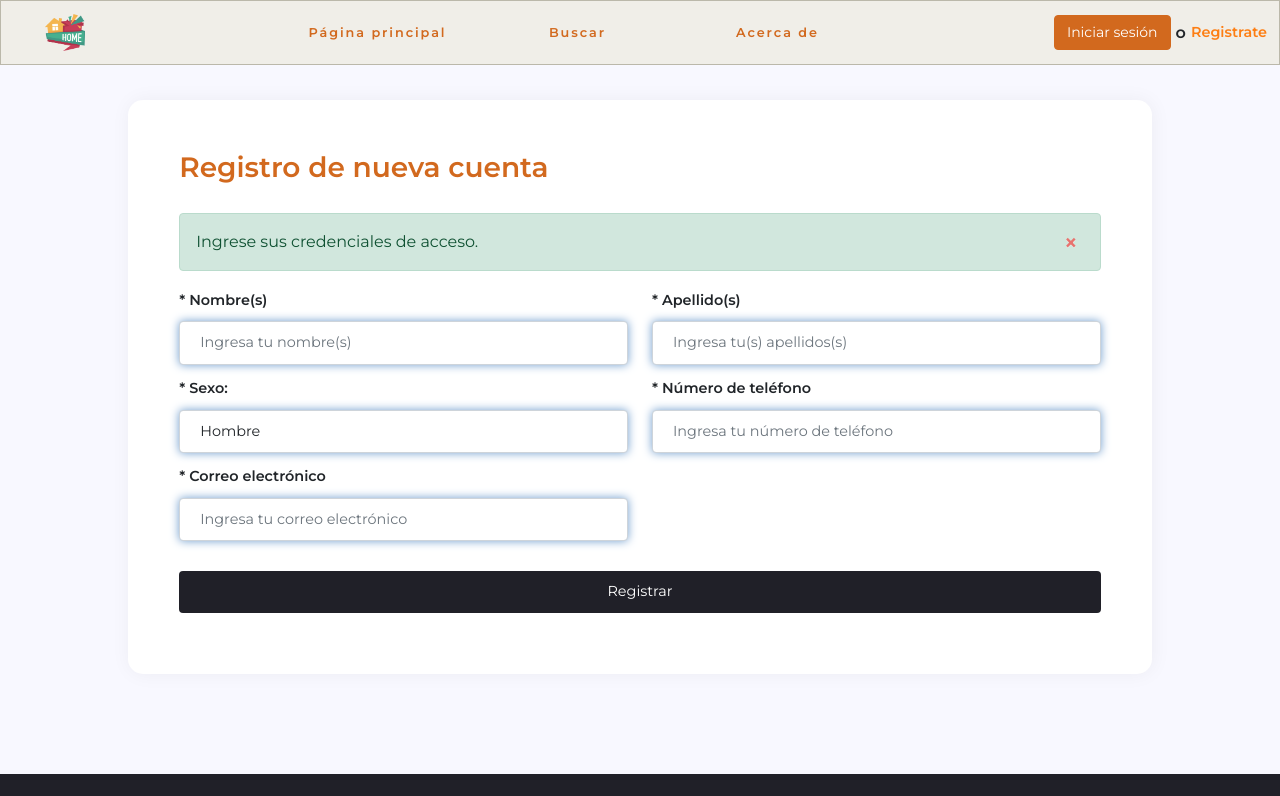
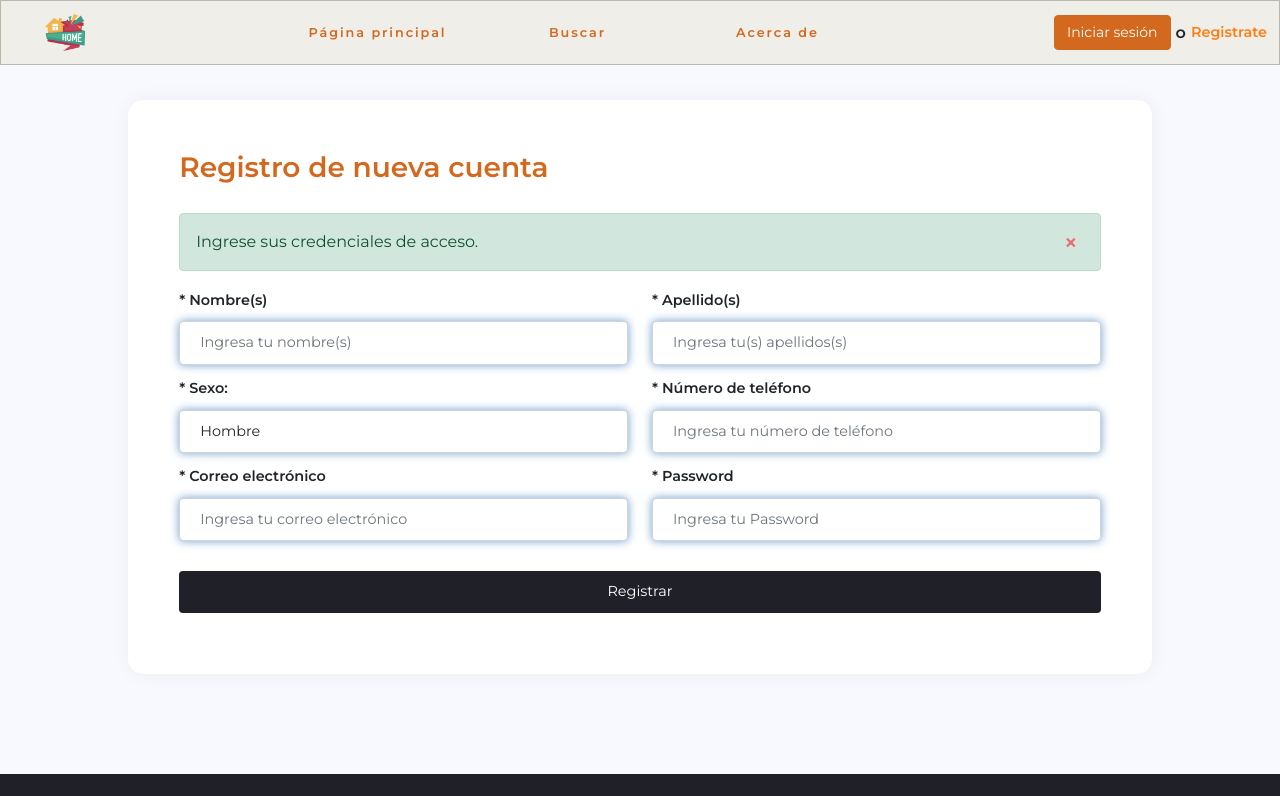
Before and after one commit to franciscojoseriveramundo/bienes-raice-react, a React (Create React App) app: page /register in a window 1280 px wide. Shown: the top 796 px of the page. Built offline with nearby package versions, Linux system fonts and the light colour scheme.

Commit message:
Implementación de control de contraseña

```diff
--- a/package.json
+++ b/package.json
@@ -11,6 +11,7 @@
     "@testing-library/react": "^13.2.0",
     "@testing-library/user-event": "^13.5.0",
     "bootstrap": "^5.1.3",
+    "node": "^17.7.2",
     "react": "^18.1.0",
     "react-dom": "^18.1.0",
     "react-router-dom": "^6.3.0",
--- a/src/components/Register.js
+++ b/src/components/Register.js
@@ -40,6 +40,10 @@ const Register = () =>{
                     <label className='lbl-col-user-data'>* Correo electrónico</label>
                     <input type="text" className="form-control" id="txtEmail" placeholder="Ingresa tu correo electrónico"/>
                 </div>
+                <div className="col-sm-12 col-md-6 col-lg-6 col-xl-6 col-user-data">
+                    <label className='lbl-col-user-data'>* Password </label>
+                    <input type="password" className="form-control" id="cbxPassword" placeholder="Ingresa tu Password"/>
+                </div>
                 <div className="col-sm-12 col-md-12 col-lg-12 col-xl-12 col-user-data">
                     <button type="submit" className="btn btn-primary btn-submit-register">Registrar</button>
                 </div>
--- a/src/css/register.css
+++ b/src/css/register.css
@@ -60,6 +60,14 @@ body {
   box-sizing: border-box;
   box-shadow: 0 0 10px #719ECE;
 }
+.register-section > .register-form > .col-user-data > #cbxPassword {
+  font-family: "Montserrat", sans-serif;
+  font-size: 0.9em;
+  padding: 10px 20px;
+  margin: 10px 0;
+  box-sizing: border-box;
+  box-shadow: 0 0 10px #719ECE;
+}
 .register-section > .register-form > .col-user-data > input[type=text]:focus {
   padding: 10px 15px;
   background-color: #f0f0f0;
--- a/src/scss/register.scss
+++ b/src/scss/register.scss
@@ -71,6 +71,14 @@ body{
                 box-shadow: 0 0 10px #719ECE;
             }
 
+            & > #cbxPassword{
+                font-family: $font-monserrat;
+                font-size: 0.9em;
+                padding: 10px 20px;
+                margin: 10px 0;
+                box-sizing: border-box;
+                box-shadow: 0 0 10px #719ECE;
+            }
             & > input[type=text]:focus
             {
                 padding: 10px 15px;
```
Also changed, not shown: 1 other file (tests, documents, lock files or other folders).
